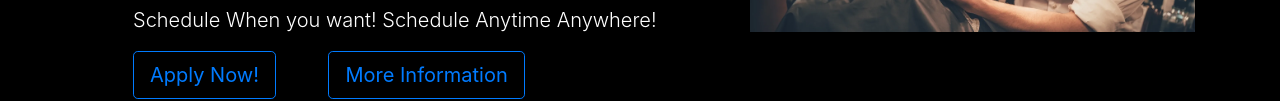
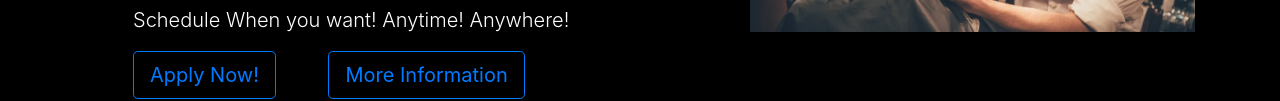
Before and after one commit to Bdak/BarbersDirect, a plain HTML site: page index.html in a window 1280 px wide. Shown: the part 3116-3217 px from the top of the page. Drawn offline with nearby package versions, Linux system fonts and the light colour scheme; some packages are replaced by stand-ins of ours; a script that the page names is missing.

Commit message:
Update index.html

```diff
--- a/index.html
+++ b/index.html
@@ -449,7 +449,7 @@
     <div class="row featurette move">
       <div class="col-md-7">
         <h2 id="barber" class="featurette-heading ml-5">Be a Barber with Barbers Direct! <span class="text-muted">Signing-up is easy!</span></h2>
-        <p class="lead ml-5 text-white">Schedule When you want! Schedule Anytime Anywhere!</p>
+        <p class="lead ml-5 text-white">Schedule When you want! Anytime! Anywhere!</p>
         <button
         type="button"
         class="btn btn-outline-primary btn-lg ml-5 mb-5"
```
